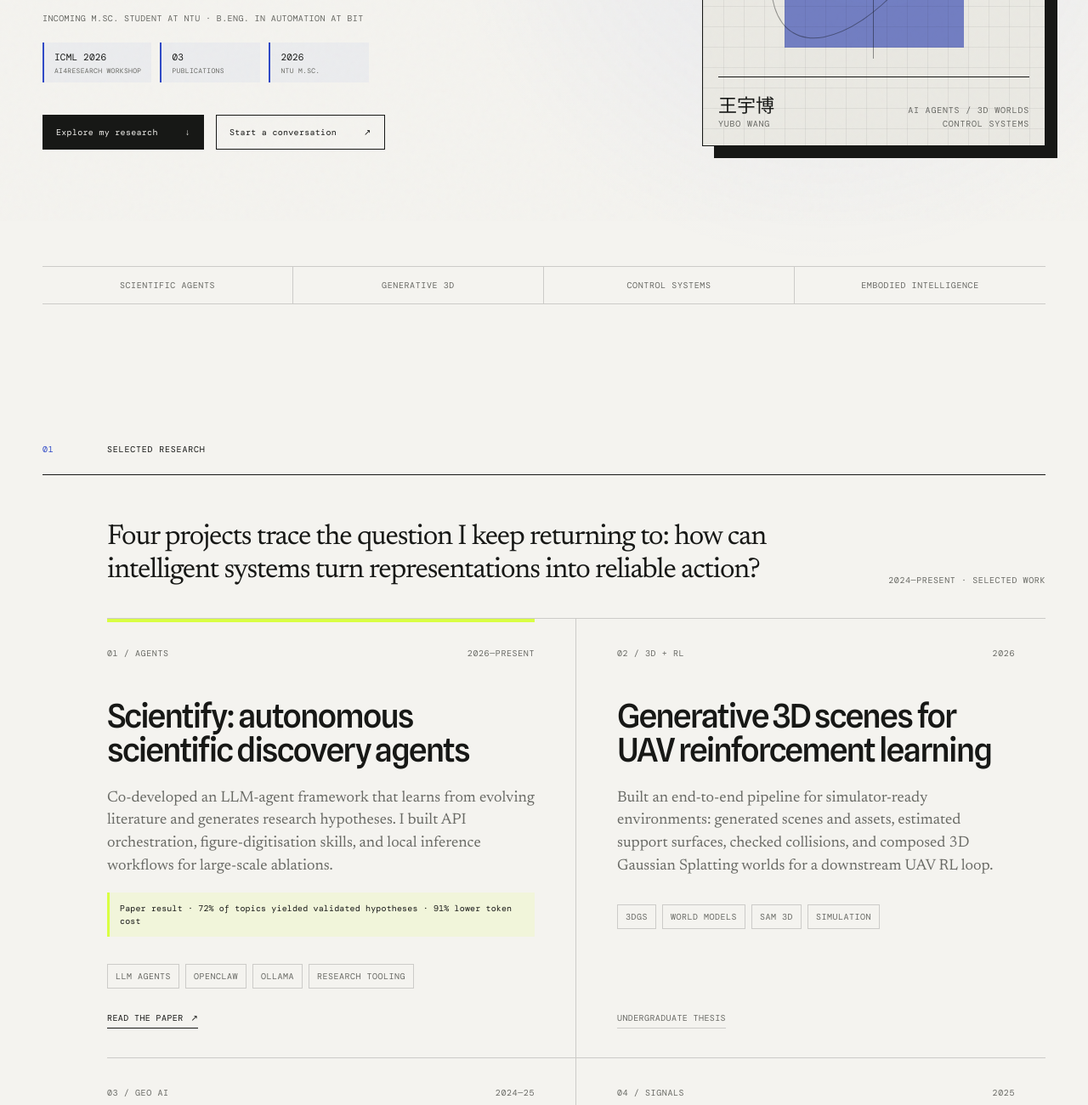
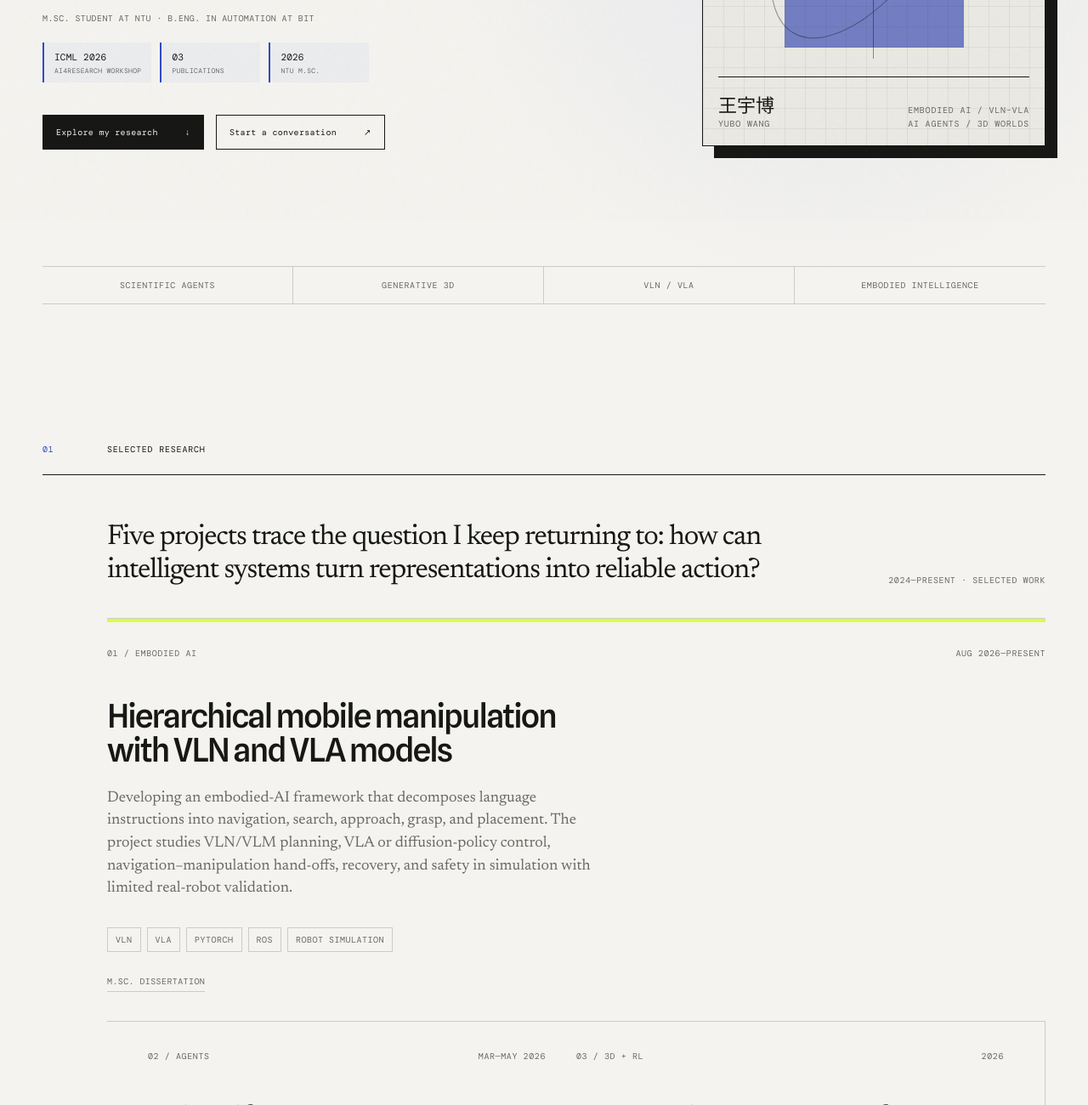
Before and after one commit to yubowang130-max/bit10086.github.io, a website built with Vite: page index.html in a window 1280 px wide. Shown: the part 540-1840 px from the top of the page at 85% size. Built offline with nearby package versions, Linux system fonts and the light colour scheme.

Commit message:
feat: update NTU status and VLN-VLA dissertation

```diff
--- a/index.html
+++ b/index.html
@@ -6,7 +6,7 @@
     <meta name="theme-color" content="#f4f3ef" />
     <meta
       name="description"
-      content="Yubo Wang works across scientific agents, generative 3D environments, control, and embodied intelligent systems."
+      content="Yubo Wang researches embodied AI, hierarchical mobile manipulation, VLN/VLA systems, scientific agents, and generative 3D environments."
     />
     <meta property="og:title" content="Yubo Wang — 王宇博" />
     <meta
@@ -36,8 +36,10 @@
         "knowsAbout": [
           "LLM agents",
           "Generative 3D environments",
-          "Control systems",
-          "Embodied intelligence"
+          "Vision-language navigation",
+          "Vision-language-action models",
+          "Hierarchical mobile manipulation",
+          "Embodied AI"
         ]
       }
     </script>
@@ -78,7 +80,7 @@
             I build intelligent systems that connect <em>knowledge, spatial worlds, and physical action</em>.
           </p>
           <p class="hero-context reveal" data-i18n="heroContext">
-            Incoming M.Sc. student at NTU · B.Eng. in Automation at BIT
+            M.Sc. student at NTU · B.Eng. in Automation at BIT
           </p>
           <div class="hero-proof reveal" aria-label="Academic highlights" data-i18n-aria-label="proofLabel">
             <span><strong>ICML 2026</strong><small data-i18n="proofWorkshop">AI4Research Workshop</small></span>
@@ -102,14 +104,14 @@
           </div>
           <div class="identity-caption">
             <div><strong>王宇博</strong><span>Yubo Wang</span></div>
-            <p data-i18n-html="identityFocus">AI agents / 3D worlds<br />Control systems</p>
+            <p data-i18n-html="identityFocus">Embodied AI / VLN–VLA<br />AI agents / 3D worlds</p>
           </div>
         </aside>
 
         <div class="interest-line reveal" aria-label="Areas of interest" data-i18n-aria-label="interestsLabel">
           <span data-i18n="interestAgents">Scientific agents</span>
           <span data-i18n="interest3d">Generative 3D</span>
-          <span data-i18n="interestControl">Control systems</span>
+          <span data-i18n="interestControl">VLN / VLA</span>
           <span data-i18n="interestEmbodied">Embodied intelligence</span>
         </div>
       </section>
@@ -121,13 +123,21 @@
         </header>
 
         <div class="research-intro reveal">
-          <p data-i18n="researchIntro">Four projects trace the question I keep returning to: how can intelligent systems turn representations into reliable action?</p>
+          <p data-i18n="researchIntro">Five projects trace the question I keep returning to: how can intelligent systems turn representations into reliable action?</p>
           <span data-i18n="researchMeta">2024—present · Selected work</span>
         </div>
 
         <div class="research-grid">
           <article class="research-card research-card-featured reveal">
-            <div class="research-card-top"><span>01 / AGENTS</span><time data-i18n="scientifyDate">2026—present</time></div>
+            <div class="research-card-top"><span>01 / EMBODIED AI</span><time data-i18n="dissertationDate">Aug 2026—present</time></div>
+            <h2 data-i18n="dissertationTitle">Hierarchical mobile manipulation with VLN and VLA models</h2>
+            <p data-i18n="dissertationBody">Developing an embodied-AI framework that decomposes language instructions into navigation, search, approach, grasp, and placement. The project studies VLN/VLM planning, VLA or diffusion-policy control, navigation–manipulation hand-offs, recovery, and safety in simulation with limited real-robot validation.</p>
+            <ul class="tag-list"><li>VLN</li><li>VLA</li><li>PyTorch</li><li>ROS</li><li>Robot simulation</li></ul>
+            <span class="text-link text-link-muted" data-i18n="mscDissertation">M.Sc. dissertation</span>
+          </article>
+
+          <article class="research-card reveal">
+            <div class="research-card-top"><span>02 / AGENTS</span><time data-i18n="scientifyDate">Mar—May 2026</time></div>
             <h2 data-i18n="scientifyTitle">Scientify: autonomous scientific discovery agents</h2>
             <p data-i18n="scientifyBody">Co-developed an LLM-agent framework that learns from evolving literature and generates research hypotheses. I built API orchestration, figure-digitisation skills, and local inference workflows for large-scale ablations.</p>
             <p class="research-result" data-i18n="scientifyResult">Paper result · 72% of topics yielded validated hypotheses · 91% lower token cost</p>
@@ -136,7 +146,7 @@
           </article>
 
           <article class="research-card reveal">
-            <div class="research-card-top"><span>02 / 3D + RL</span><time>2026</time></div>
+            <div class="research-card-top"><span>03 / 3D + RL</span><time>2026</time></div>
             <h2 data-i18n="thesisTitle">Generative 3D scenes for UAV reinforcement learning</h2>
             <p data-i18n="thesisBody">Built an end-to-end pipeline for simulator-ready environments: generated scenes and assets, estimated support surfaces, checked collisions, and composed 3D Gaussian Splatting worlds for a downstream UAV RL loop.</p>
             <ul class="tag-list"><li>3DGS</li><li>World models</li><li>SAM 3D</li><li>Simulation</li></ul>
@@ -144,7 +154,7 @@
           </article>
 
           <article class="research-card reveal">
-            <div class="research-card-top"><span>03 / GEO AI</span><time>2024—25</time></div>
+            <div class="research-card-top"><span>04 / GEO AI</span><time>2024—25</time></div>
             <h2 data-i18n="marsTitle">Mars landing-site selection from terrain constraints</h2>
             <p data-i18n="marsBody">Built a geospatial pipeline that combines illumination and slope constraints to rank candidate landing zones, turning Martian DEM evidence into an inspectable selection workflow.</p>
             <ul class="tag-list"><li>Terrain analysis</li><li>DEM</li><li>Geospatial</li><li>Open source</li></ul>
@@ -152,7 +162,7 @@
           </article>
 
           <article class="research-card reveal">
-            <div class="research-card-top"><span>04 / SIGNALS</span><time>2025</time></div>
+            <div class="research-card-top"><span>05 / SIGNALS</span><time>2025</time></div>
             <h2 data-i18n="radarTitle">Radar emitter recognition with DBSCAN + Transformer</h2>
             <p data-i18n="radarBody">Designed a two-stage pipeline for clustering pulse streams and classifying emitter types. It reached 89% accuracy, a 12-point absolute improvement over the CNN baseline on the same dataset.</p>
             <ul class="tag-list"><li>Transformer</li><li>DBSCAN</li><li>Signal analysis</li><li>89% accuracy</li></ul>
@@ -192,10 +202,10 @@
         <div class="about-grid">
           <div class="about-copy reveal">
             <p data-i18n-html="aboutLead">
-              I’m completing a B.Eng. in Automation at Beijing Institute of Technology and will begin an M.Sc. in <em>Computer Control and Automation</em> at Nanyang Technological University.
+              I’m an M.Sc. student in <em>Computer Control and Automation</em> at Nanyang Technological University, working on hierarchical mobile manipulation with VLN and VLA models. I received my B.Eng. in Automation from Beijing Institute of Technology.
             </p>
             <p data-i18n="aboutBody">
-              My work moves between scientific AI agents, generated 3D environments, and control. I care about the point where a convincing model becomes a system that can make useful decisions under real constraints.
+              My work moves between embodied AI, scientific agents, generated 3D environments, and control. I care about the point where a convincing model becomes a system that can make useful decisions under real constraints.
             </p>
           </div>
 
@@ -240,8 +250,8 @@
           </article>
           <article class="question reveal">
             <span class="question-index">C</span>
-            <h2 data-i18n="questionC">How should learned systems meet classical control?</h2>
-            <p data-i18n="questionCBody">Perception and decision-making that eventually have to survive sensors, noise, and physics.</p>
+            <h2 data-i18n="questionC">How should navigation and manipulation become one reliable system?</h2>
+            <p data-i18n="questionCBody">Language-conditioned task decomposition, VLN–VLA hand-offs, recovery, and safety under real sensor and physics constraints.</p>
           </article>
         </div>
       </section>
--- a/src/main.ts
+++ b/src/main.ts
@@ -22,23 +22,23 @@ const translations: Record<Language, Record<string, string>> = {
     heroStatus: "Beijing → Singapore · 2026",
     heroTitle: "Hello—<br />I’m Yubo.",
     heroIntro: "I build intelligent systems that connect <em>knowledge, spatial worlds, and physical action</em>.",
-    heroContext: "Incoming M.Sc. student at NTU · B.Eng. in Automation at BIT",
+    heroContext: "M.Sc. student at NTU · B.Eng. in Automation at BIT",
     proofLabel: "Academic highlights",
     proofWorkshop: "AI4Research Workshop",
     proofPublications: "Publications",
     proofNtu: "NTU M.Sc.",
     heroResearch: "Explore my research",
     heroContact: "Start a conversation",
-    identityFocus: "AI agents / 3D worlds<br />Control systems",
+    identityFocus: "Embodied AI / VLN–VLA<br />AI agents / 3D worlds",
     identityLabel: "Identity mark for Yubo Wang",
     interestsLabel: "Areas of interest",
     interestAgents: "Scientific agents",
     interest3d: "Generative 3D",
-    interestControl: "Control systems",
+    interestControl: "VLN / VLA",
     interestEmbodied: "Embodied intelligence",
     aboutLabel: "About",
-    aboutLead: "I’m completing a B.Eng. in Automation at Beijing Institute of Technology and will begin an M.Sc. in <em>Computer Control and Automation</em> at Nanyang Technological University.",
-    aboutBody: "My work moves between scientific AI agents, generated 3D environments, and control. I care about the point where a convincing model becomes a system that can make useful decisions under real constraints.",
+    aboutLead: "I’m an M.Sc. student in <em>Computer Control and Automation</em> at Nanyang Technological University, working on hierarchical mobile manipulation with VLN and VLA models. I received my B.Eng. in Automation from Beijing Institute of Technology.",
+    aboutBody: "My work moves between embodied AI, scientific agents, generated 3D environments, and control. I care about the point where a convincing model becomes a system that can make useful decisions under real constraints.",
     collabLabel: "Looking to connect",
     collabBody: "I welcome conversations with researchers and builders working on agents, world models, simulation, and autonomous systems.",
     ntuName: "Nanyang Technological University",
@@ -49,9 +49,13 @@ const translations: Record<Language, Record<string, string>> = {
     bitDegree: "B.Eng. · Automation",
     educationLabel: "Education timeline",
     researchLabel: "Selected research",
-    researchIntro: "Four projects trace the question I keep returning to: how can intelligent systems turn representations into reliable action?",
+    researchIntro: "Five projects trace the question I keep returning to: how can intelligent systems turn representations into reliable action?",
     researchMeta: "2024—present · Selected work",
-    scientifyDate: "2026—present",
+    dissertationDate: "Aug 2026—present",
+    dissertationTitle: "Hierarchical mobile manipulation with VLN and VLA models",
+    dissertationBody: "Developing an embodied-AI framework that decomposes language instructions into navigation, search, approach, grasp, and placement. The project studies VLN/VLM planning, VLA or diffusion-policy control, navigation–manipulation hand-offs, recovery, and safety in simulation with limited real-robot validation.",
+    mscDissertation: "M.Sc. dissertation",
+    scientifyDate: "Mar—May 2026",
     scientifyTitle: "Scientify: autonomous scientific discovery agents",
     scientifyBody: "Co-developed an LLM-agent framework that learns from evolving literature and generates research hypotheses. I built API orchestration, figure-digitisation skills, and local inference workflows for large-scale ablations.",
     scientifyResult: "Paper result · 72% of topics yielded validated hypotheses · 91% lower token cost",
@@ -70,8 +74,8 @@ const translations: Record<Language, Record<string, string>> = {
     questionABody: "Research agents, evolving literature, memory, and the gap between retrieval and reasoning.",
     questionB: "When does a generated world become useful rather than merely convincing?",
     questionBBody: "3D representations, simulation, spatial constraints, and environments for autonomous systems.",
-    questionC: "How should learned systems meet classical control?",
-    questionCBody: "Perception and decision-making that eventually have to survive sensors, noise, and physics.",
+    questionC: "How should navigation and manipulation become one reliable system?",
+    questionCBody: "Language-conditioned task decomposition, VLN–VLA hand-offs, recovery, and safety under real sensor and physics constraints.",
     publicationsLabel: "Publications",
     firstAuthor: "First author",
     contactLabel: "Contact & links",
@@ -100,23 +104,23 @@ const translations: Record<Language, Record<string, string>> = {
     heroStatus: "北京 → 新加坡 · 2026",
     heroTitle: "你好，<br />我是宇博。",
     heroIntro: "我构建连接<em>知识、空间世界与物理行动</em>的智能系统。",
-    heroContext: "南洋理工大学硕士新生 · 北京理工大学自动化学士",
+    heroContext: "南洋理工大学在读硕士 · 北京理工大学自动化学士",
     proofLabel: "学术概览",
     proofWorkshop: "AI4Research 研讨会",
     proofPublications: "论文发表",
     proofNtu: "南洋理工硕士",
     heroResearch: "查看研究项目",
     heroContact: "与我交流",
-    identityFocus: "智能体 / 三维世界<br />控制系统",
+    identityFocus: "具身智能 / VLN–VLA<br />智能体 / 三维世界",
     identityLabel: "王宇博的视觉身份标识",
     interestsLabel: "研究兴趣",
     interestAgents: "科学智能体",
     interest3d: "生成式三维",
-    interestControl: "控制系统",
+    interestControl: "VLN / VLA",
     interestEmbodied: "具身智能",
     aboutLabel: "关于我",
-    aboutLead: "我即将完成北京理工大学自动化专业学士学位，并将在南洋理工大学攻读<em>计算机控制与自动化</em>硕士。",
-    aboutBody: "我的工作横跨科学智能体、生成式三维环境与控制。我更关注这样一个交汇点：如何让看起来可信的模型，真正成为能够在现实约束下作出有效决策的系统。",
+    aboutLead: "我目前在南洋理工大学攻读<em>计算机控制与自动化</em>硕士，研究基于 VLN 与 VLA 模型的分层移动操作；此前获北京理工大学自动化专业学士学位。",
+    aboutBody: "我的工作横跨具身智能、科学智能体、生成式三维环境与控制。我更关注这样一个交汇点：如何让看起来可信的模型，真正成为能够在现实约束下作出有效决策的系统。",
     collabLabel: "期待交流",
     collabBody: "欢迎从事智能体、世界模型、仿真与自主系统的研究者和开发者与我交流。",
     ntuName: "南洋理工大学",
@@ -127,9 +131,13 @@ const translations: Record<Language, Record<string, string>> = {
     bitDegree: "学士 · 自动化",
     educationLabel: "教育经历时间线",
     researchLabel: "代表性研究",
-    researchIntro: "这四项工作围绕着一个持续吸引我的问题：智能系统如何将表征转化为可靠的行动？",
+    researchIntro: "这五项工作围绕着一个持续吸引我的问题：智能系统如何将表征转化为可靠的行动？",
     researchMeta: "2024—至今 · 精选工作",
-    scientifyDate: "2026—至今",
+    dissertationDate: "2026 年 8 月—至今",
+    dissertationTitle: "基于 VLN 与 VLA 模型的分层移动操作",
+    dissertationBody: "正在开发一个具身智能框架，将语言指令分解为导航、搜索、接近、抓取和放置阶段。项目研究 VLN/VLM 规划、VLA 或扩散策略控制、导航—操作衔接、失败恢复与安全约束，并在仿真环境中评估，在条件允许时进行有限的真实机器人验证。",
+    mscDissertation: "硕士学位论文",
+    scientifyDate: "2026 年 3 月—5 月",
     scientifyTitle: "Scientify：自主科学发现智能体",
     scientifyBody: "共同开发从持续演化的文献中学习并生成科研假设的 LLM 智能体框架。我负责 API 编排、图表数字化技能，以及面向大规模消融实验的本地推理流程。",
     scientifyResult: "论文结果 · 72% 的主题产生通过验证的假设 · token 成本降低 91%",
@@ -148,8 +156,8 @@ const translations: Record<Language, Record<string, string>> = {
     questionABody: "科研智能体、动态文献、记忆，以及检索与推理之间的鸿沟。",
     questionB: "生成的世界何时不只是逼真，而是真正有用？",
     questionBBody: "三维表征、仿真、空间约束，以及面向自主系统的训练环境。",
-    questionC: "学习系统应该如何与经典控制结合？",
-    questionCBody: "最终必须经受传感器、噪声与物理规律考验的感知和决策系统。",
+    questionC: "如何把导航与操作整合为一个可靠系统？",
+    questionCBody: "语言条件任务分解、VLN–VLA 衔接、失败恢复，以及真实传感器与物理约束下的安全性。",
     publicationsLabel: "论文发表",
     firstAuthor: "第一作者",
     contactLabel: "联系与链接",
@@ -201,8 +209,8 @@ const setLanguage = (language: Language) => {
   document.querySelector<HTMLMetaElement>('meta[name="description"]')?.setAttribute(
     "content",
     isChinese
-      ? "王宇博的学术主页，研究方向包括科学智能体、生成式三维环境、控制与具身智能系统。"
-      : "Yubo Wang works across scientific agents, generative 3D environments, control, and embodied intelligent systems.",
+      ? "王宇博的学术主页，研究方向包括具身智能、分层移动操作、VLN/VLA、科学智能体与生成式三维环境。"
+      : "Yubo Wang researches embodied AI, hierarchical mobile manipulation, VLN/VLA systems, scientific agents, and generative 3D environments.",
   );
   languageButton?.setAttribute("aria-label", isChinese ? "Switch to English" : "切换为中文");
   languageButton?.setAttribute("title", isChinese ? "Switch to English" : "切换为中文");
--- a/src/style.css
+++ b/src/style.css
@@ -706,6 +706,17 @@ html[data-language="en"] .language-toggle span:last-child {
   background: var(--lime);
 }
 
+.research-card.research-card-featured {
+  grid-column: 1 / -1;
+  min-height: 430px;
+  padding-right: 0;
+  border-right: 0;
+}
+
+.research-card-featured::before {
+  right: 0;
+}
+
 .research-card-top {
   display: flex;
   justify-content: space-between;
```
